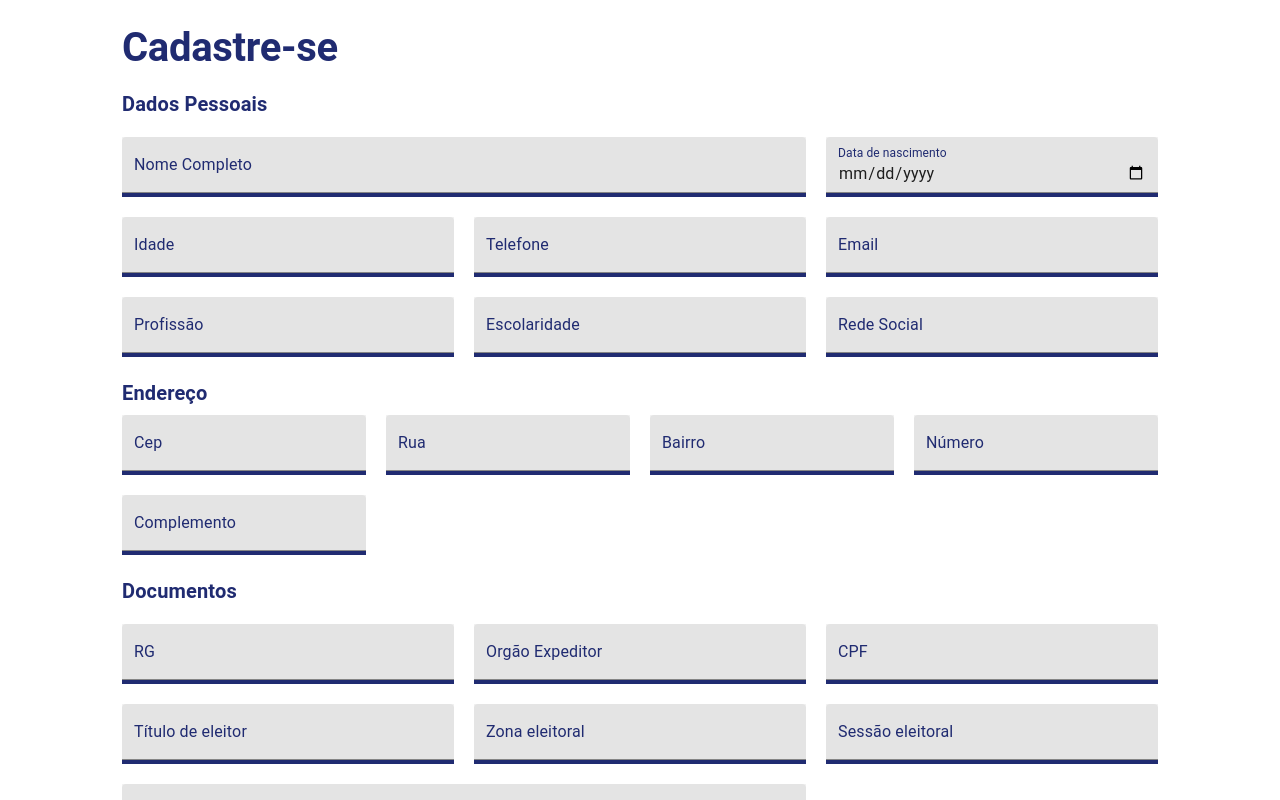
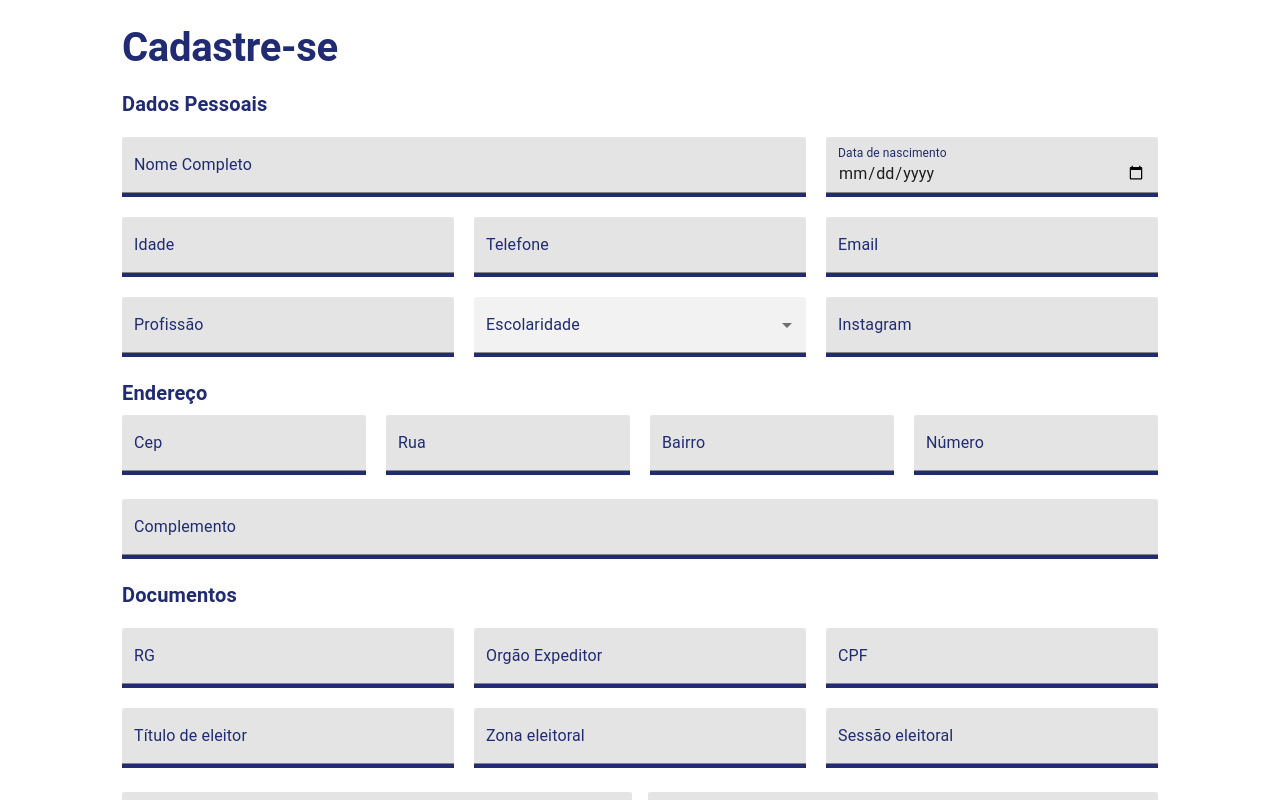
Before and after one commit to PedroSoprano/registro-separado, a React (Create React App) app: page / in a window 1280 px wide. Shown: the top 800 px of the page. Built offline with nearby package versions, Linux system fonts and the light colour scheme.

Commit message:
refactor: adicionando select no campo escolaridade

```diff
--- a/src/App.tsx
+++ b/src/App.tsx
@@ -1,3 +1,5 @@
+/* eslint-disable array-callback-return */
+/* eslint-disable react-hooks/exhaustive-deps */
 import { useEffect, useState } from 'react';
 import { Box, Button, CircularProgress, FormControl, InputLabel, MenuItem, Select, Switch, TextField, Typography } from '@mui/material';
 import { body, button, buttonMobile, buttonMobileSuccess, buttonSuccess, container, containerLoadingBtn, containerLoadingBtnMobile, containerSelect, form, input, inputError, inputGroup1, inputGroup2, inputGroupMobile, title } from './styles/AppStyles';
@@ -19,7 +21,7 @@ const schema = Yup.object().shape({
   profissao: Yup.string().required('Profissão é obrigatório'),
   escolaridade: Yup.string().required('Escolaridade é obrigatório'),
   redesSociais: Yup.string().required('Rede social é obrigatório'),
-  complemento: Yup.string().required('Complemento é obrigatório'),
+  complemento: Yup.string(),
   nomePai: Yup.string(),
   cep: Yup.string().required('Cep é obrigatório'),
   rua: Yup.string().required('Rua é obrigatório'),
@@ -134,7 +136,7 @@ function App() {
   }, [dataNascimentoListenner])
 
   useEffect(() => {
-    if (cepListenner?.length == 8) {
+    if (cepListenner?.length === 8) {
       setCeploading(true)
       axios.get(`https://brasilapi.com.br/api/cep/v2/${cepListenner}`, {
       }).then((res) => {
@@ -144,7 +146,7 @@ function App() {
         setCeploading(false)
       }).catch((err) => {
         err.response.data.errors.map((erro: any) => {
-          if (erro.message == "CEP NAO ENCONTRADO") {
+          if (erro.message === "CEP NAO ENCONTRADO") {
             toast.error("Cep não encontrado")
             setValue("rua", "")
             setValue("bairro", "")
@@ -222,15 +224,25 @@ function App() {
               variant="filled"
               sx={errors.profissao?.message ? inputError : input}
             />
+            <FormControl variant='filled'>
+              <InputLabel sx={errors.escolaridade?.message ? { color: "#d32f2f" } : { color: "#202B71" }}>{errors.escolaridade?.message ?? "Escolaridade"}</InputLabel>
+              <Select
+                label={errors.escolaridade?.message ?? "Escolaridade"}
+                {...register("escolaridade")}
+                error={!!errors.escolaridade?.message}
+                sx={errors.escolaridade?.message ? inputError : { ...input, padding: 0 }}
+                defaultValue={""}
+              >
+                <MenuItem value={0}>Ensino fundamental incompleto</MenuItem>
+                <MenuItem value={1}>Ensino fundamental completo</MenuItem>
+                <MenuItem value={2}>Ensino médio incompleto</MenuItem>
+                <MenuItem value={3}>Ensino médio completo</MenuItem>
+                <MenuItem value={4}>Superior incompleto</MenuItem>
+                <MenuItem value={5}>Superior completo</MenuItem>
+              </Select>
+            </FormControl>
             <TextField
-              label={errors.escolaridade?.message ?? "Escolaridade"}
-              {...register("escolaridade")}
-              error={!!errors.escolaridade?.message}
-              variant="filled"
-              sx={errors.escolaridade?.message ? inputError : input}
-            />
-            <TextField
-              label={errors.redesSociais?.message ?? "Rede Social"}
+              label={errors.redesSociais?.message ?? "Instagram"}
               {...register("redesSociais")}
               error={!!errors.redesSociais?.message}
               variant="filled"
@@ -283,7 +295,10 @@ function App() {
               variant="filled"
               sx={errors.numeroCasa?.message ? inputError : input}
             />
+          </Box>
+          <Box sx={{ marginTop: 3 }}>
             <TextField
+              fullWidth
               label={errors.complemento?.message ?? "Complemento"}
               {...register("complemento")}
               error={!!errors.complemento?.message}
@@ -340,7 +355,10 @@ function App() {
               variant="filled"
               sx={errors.secao?.message ? inputError : input}
             />
+          </Box>
+          <Box sx={{ display: 'flex', gap: 2, marginTop: 3 }}>
             <TextField
+              fullWidth
               label={errors.nomeMae?.message ?? "Nome da mãe"}
               {...register("nomeMae")}
               error={!!errors.nomeMae?.message}
@@ -349,6 +367,7 @@ function App() {
               sx={windowWidth < 550 ? errors.nomeMae?.message ? inputError : input : errors.nomeMae?.message ? inputError : { ...input, gridColumn: "1/3" }}
             />
             <TextField
+              fullWidth
               label={errors.nomePai?.message ?? "Nome do Pai"}
               {...register("nomePai")}
               error={!!errors.nomePai?.message}
```
